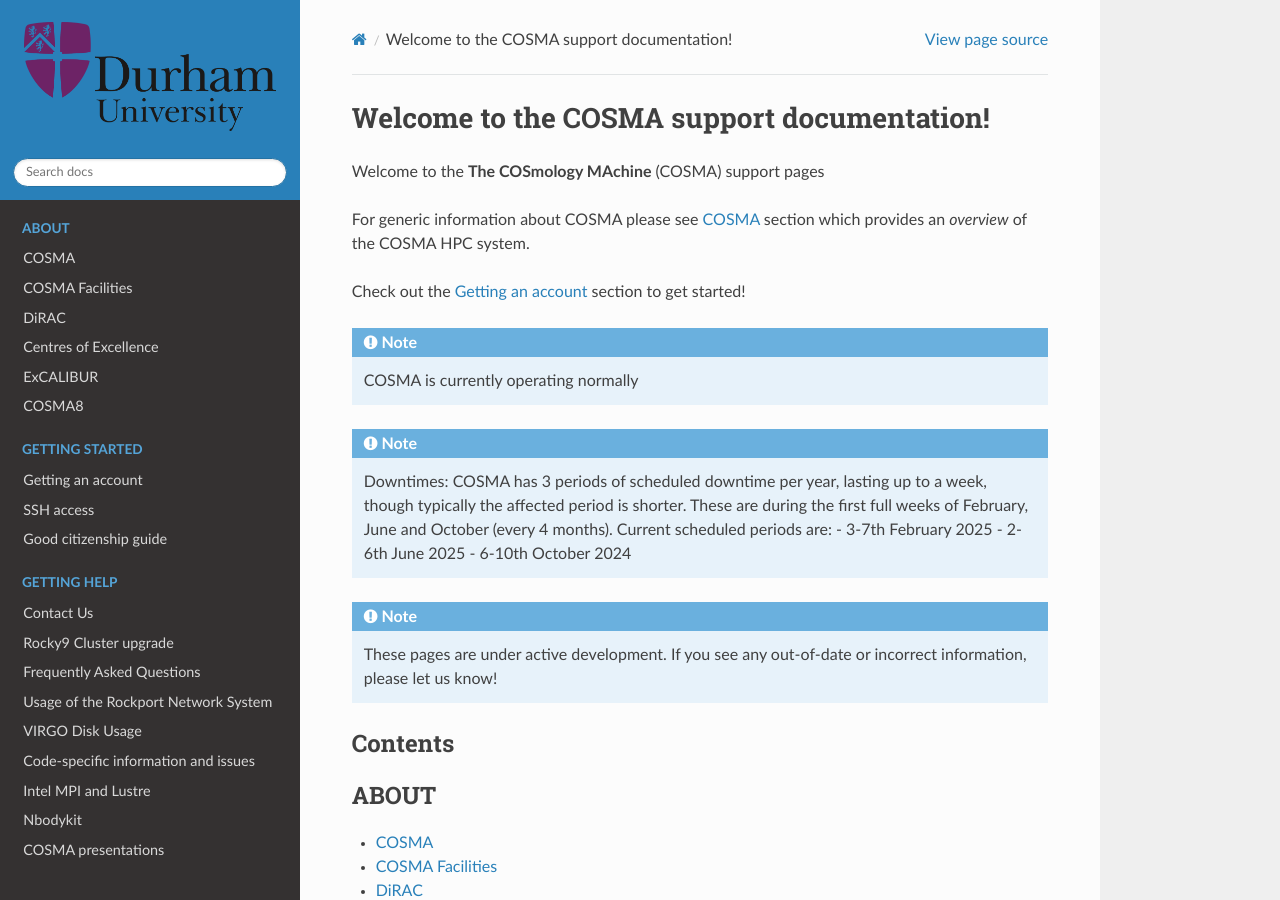
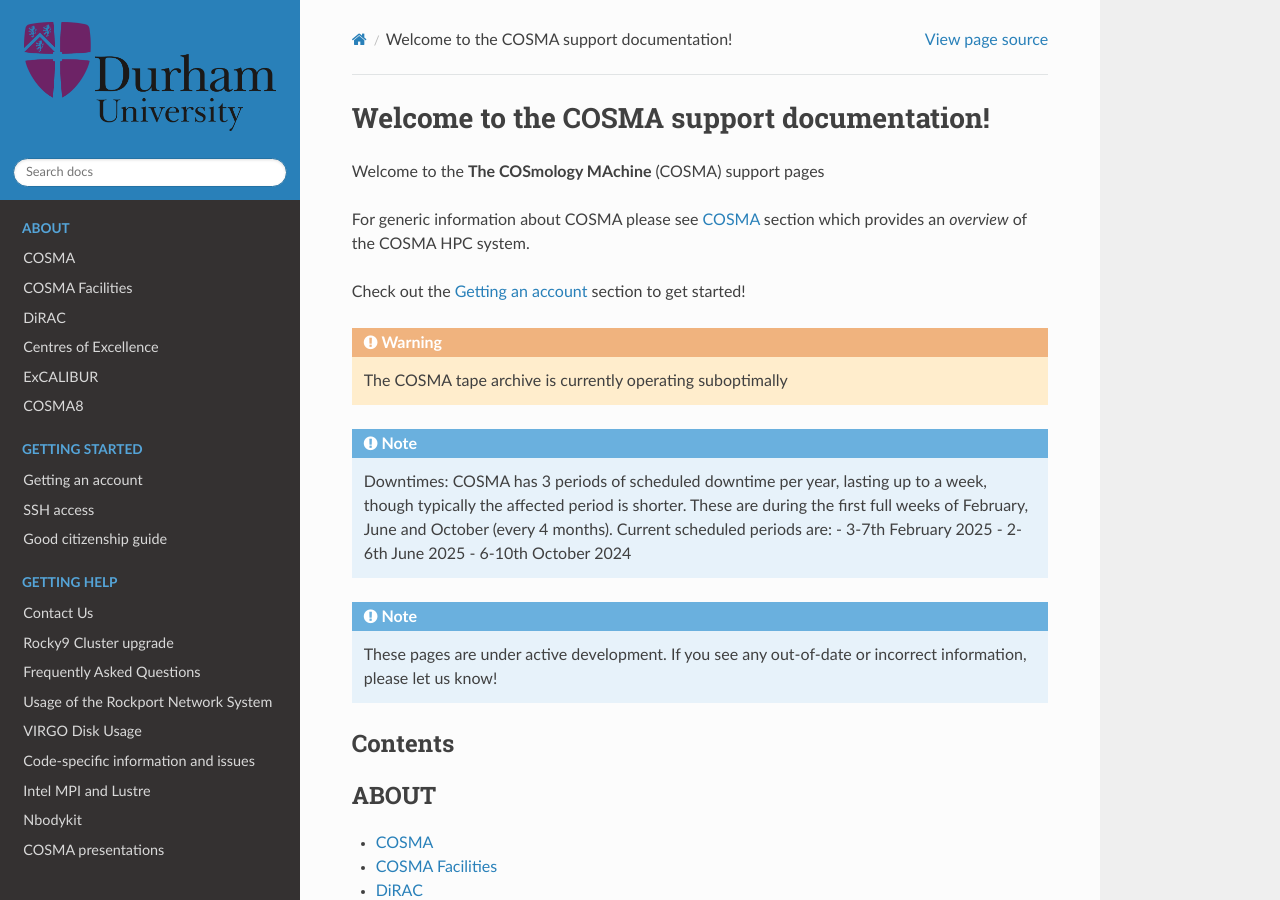
Before and after one commit to agb32/cosmadoc, a Sphinx documentation site: the page built from docs/source/index.rst, in a window 1280 px wide and 900 px high. Built offline with Sphinx 7.4.7 and the Read the Docs theme 3.1.0, drawn with Linux system fonts in a browser that asks for light colours.

Commit message:
status-updated

```diff
--- a/docs/source/index.rst
+++ b/docs/source/index.rst
@@ -8,9 +8,9 @@
 
 Check out the :doc:`account` section to get started!
 
-.. note::
+.. warning::
 
-   COSMA is currently operating normally
+   The COSMA tape archive is currently operating suboptimally
 
 .. note::
 
```
